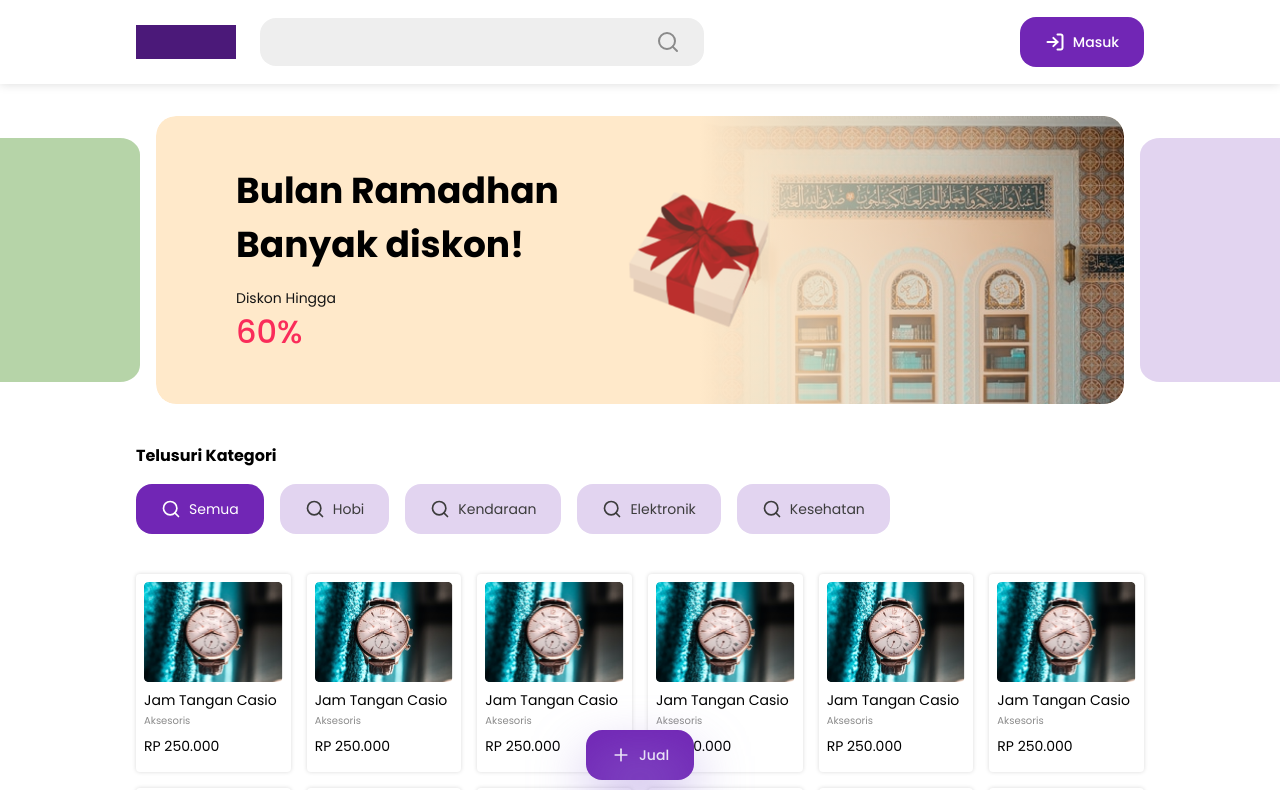
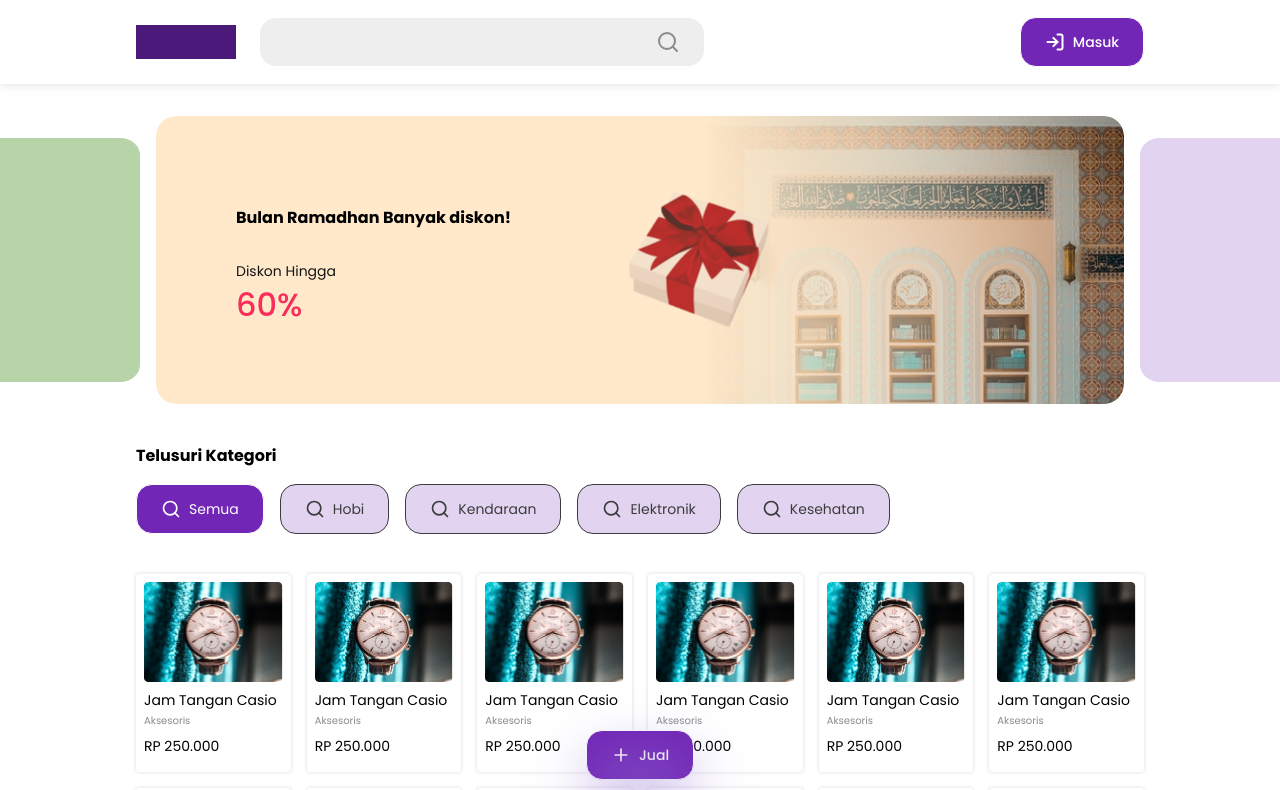
Before and after one commit to WhiteClover4/SecondHand-FE, a React (Create React App) app: page / in a window 1280 px wide. Shown: the top 790 px of the page. Built offline with nearby package versions, Linux system fonts and the light colour scheme.

Commit message:
fix: error test swiper feat: replace tailwind some stuff

```diff
--- a/tailwind.config.js
+++ b/tailwind.config.js
@@ -1,9 +1,7 @@
-/* eslint-disable no-undef */
 /** @type {import('tailwindcss').Config} */
 module.exports = {
   content: ['./src/**/*.{js,jsx,ts,tsx}'],
   theme: {
-    extend: {
     colors: {
       primary: {
         '01': '#E2D4F0',
@@ -46,6 +44,5 @@ module.exports = {
       'heading-24': ['24px', '36px'],
     },
   },
-  },
   plugins: [],
 };
```
Also changed, not shown: package.json (+9 -0 lines), 1 other file (tests, documents, lock files or other folders). Lines whose indentation alone changed are shown as unchanged.
